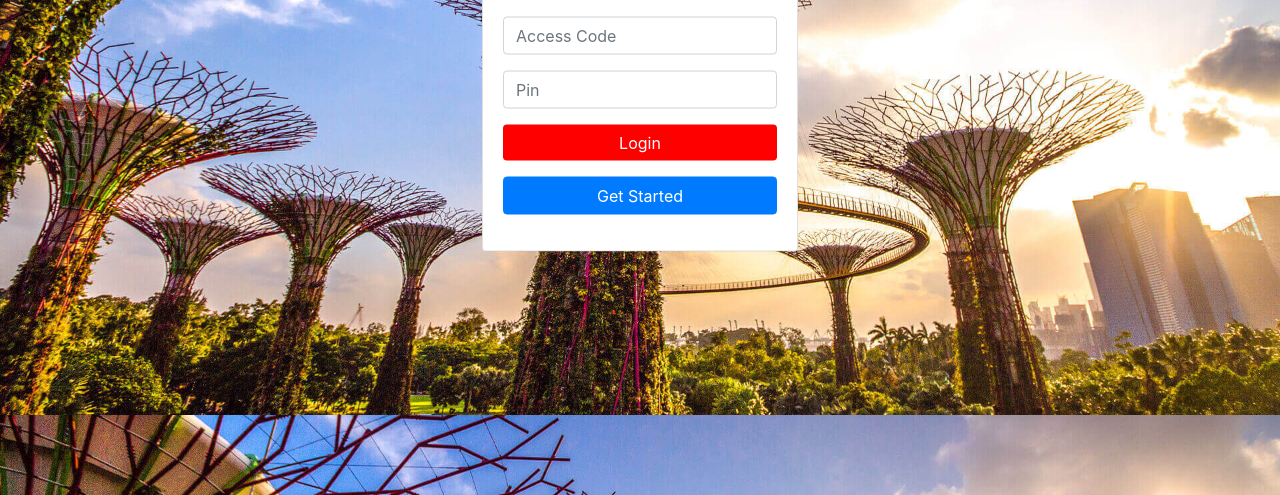
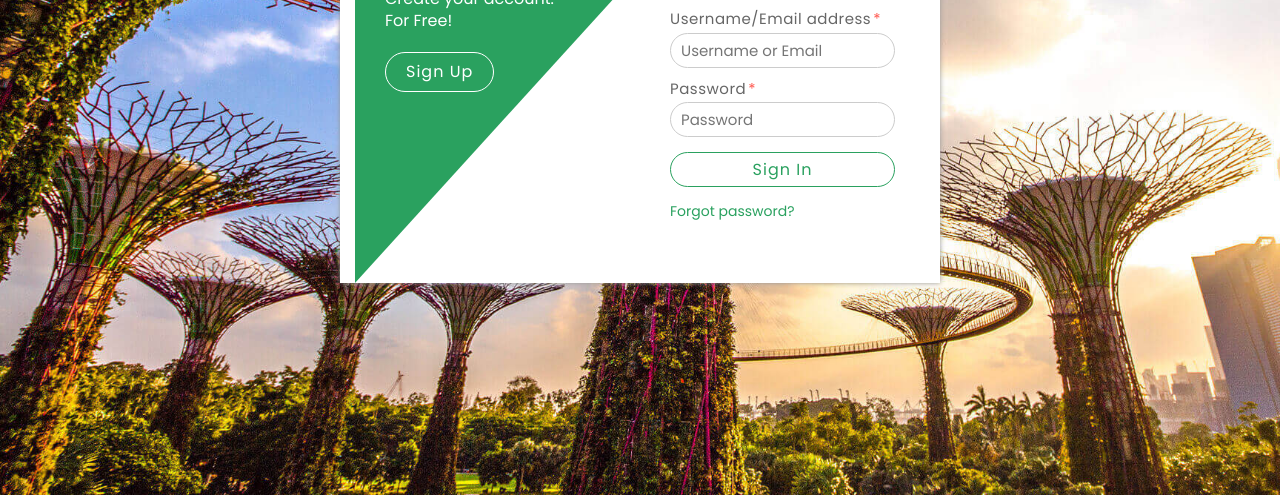
Before and after one commit to sahftech/OCBC_DevOps, a website: page public/index.html in a window 1280 px wide. Shown: the part 305-800 px from the top of the page. Drawn offline with nearby package versions, Linux system fonts and the light colour scheme.

Commit message:
updated design

```diff
--- a/public/index.css
+++ b/public/index.css
@@ -1,4 +1,5 @@
 /* styles.css */
+@import url('https://fonts.googleapis.com/css2?family=Poppins&display=swap');
 #image-overlay {
     position: absolute;
     top: 0;
@@ -9,28 +10,203 @@
     z-index: 1; /* Ensure the overlay is above the image */
 }
 /* styles.css */
-body {
-    margin: 0;
-    padding: 0;
-    background: url('images/background.png');
-    background-size: cover;
-}
 
 .container {
     position: relative;
 }
 
 .card {
+    width: 100%; /* Set the width of the card */
+    max-width: 400px;
+    height: 400px;/* Set a maximum width if needed */
     position: fixed;
     top: 50%;
-    left: 50%;
-    transform: translate(-50%, -50%);
+    right: 50px; /* Adjust this value to position it to the right */
+    transform: translateY(-50%);
     z-index: 1;
 }
 
-.custom-red-button {
-    background-color: red; /* Set the background color to red */
-    color: white; /* Set the text color to white for better contrast */
-    border: none; /* Remove the button's border */
-    /* You can also add more styles if needed */
+*{
+box-sizing: border-box;
 }
+
+body{
+margin: 0;
+padding: 0;
+font-family: poppins, Arial, Helvetica, sans-serif;
+font-size: 20px;
+font-weight: 400;
+background: url('images/background.png');
+background-size: cover;
+}
+
+.wrapper{
+margin: 0 auto;
+width: 100%;
+max-width: 1140px;
+min-height: 100vh;
+display: flex;
+align-items: center;
+justify-content: center;
+flex-direction: column;
+}
+
+.container{
+position: relative;
+width: 100%;
+max-width: 600px;
+height: auto;
+display: flex;
+background: #ffffff;
+box-shadow: 0 0 5px #999999;
+}
+
+
+
+.login .col-left,
+.login .col-right{
+padding: 30px;
+display: flex;
+}
+
+
+.login .col-left{
+    width: 60%;
+    clip-path: polygon(0 0, 0% 100%, 100% 0 );
+    background: #2aa15f;
+    }
+
+    .login .col-right{
+    padding: 60px 30px;
+    width: 50%;
+    margin-left: -10%;
+    }
+
+
+    @media(max-width: 575px){
+        .login .container{
+        flex-direction: column;
+        box-shadow: none;
+        }
+        .login .col-left,
+        .login .col-right{
+        width: 100%;
+        margin: 0;
+        clip-path: none;
+        }
+        .login .col-right{
+        padding: 30px;
+        }
+
+        }
+
+
+        .login .login-text{
+        position: relative;
+        width: 100%;
+        color: #ffffff;
+        }
+
+        .login .login-text h2{
+        margin: 0 0 15px 0;
+        font-size: 30px;
+        font-weight: 700;
+        }
+
+        .login .login-text p{
+        margin: 0 0 20px 0;
+        font-size: 16px;
+        font-weight: 500;
+        line-height: 22px;
+        }
+
+        .login .login-text .btn{
+        display: inline-block;
+        font-family: poppins;
+        padding: 7px 20px;
+        font-size: 16px;
+        letter-spacing: 1px;
+        text-decoration: none;
+        border-radius: 30px;
+        color: #ffffff;
+        outline: none;
+        border: 1px solid #ffffff;
+        box-shadow: inset 0 0 0 0 #ffffff;
+        transition: .3s;
+        }
+
+        .login .login-text .btn:hover{
+        color: #2aa15f;
+        box-shadow: inset 150px 0 0 0 #ffffff;
+        }
+
+        .login .login-form{
+        position: relative;
+        width: 100%;
+        }
+        .login .login-form h2{
+        margin: 0 0 15px 0;
+        font-size: 22px;
+        font-weight: 700;
+        }
+        .login .login-form p{
+        margin: 0 0 10px 0;
+        text-align: left;
+        color: #666666;
+        font-size: 15px;
+        }
+        .login .login-form p:last-child{
+        margin: 0;
+        padding-top: 3px;
+        }
+        .login .login-form p a{
+        color: #2aa15f;
+        font-size: 14px;
+        text-decoration: none;
+        }
+        .login .login-form label {
+        display: block;
+        width: 100%;
+        margin-bottom: 2px;
+        letter-spacing: .5px;
+        }
+        .login .login-form p:last-child label{
+        width: 60%;
+        float: left;
+        }
+        .login .login-form label span{
+        color: #ff574e;
+        padding-left: 2px;
+        }
+        .login .login-form input{
+        display: block;
+        width: 100%;
+        height: 35px;
+        padding: 0 10px;
+        outline: none;
+        border: 1px solid #cccccc;
+        border-radius: 30px;
+        }
+        .login .login-form input:focus{
+        border-color: #ff574e;
+        }
+        .login .login-form button,
+        .login .login-form input[type=submit] {
+        display: inline-block;
+        width: 100%;
+        margin-top: 5px;
+        color: #2aa15f;
+        font-size: 16px;
+        letter-spacing: 1px;
+        cursor: pointer;
+        background: transparent;
+        border: 1px solid #2aa15f;
+        border-radius: 30px;
+        box-shadow: inset 0 0 0 0 #2aa15f;
+        transition: .3s;
+        }
+        .login .login-form button:hover,
+        .login .login-form input[type=submit]:hover{
+        color: #ffffff;
+        box-shadow: inset 250px 0 0 0 #2aa15f;
+        }
--- a/public/index.html
+++ b/public/index.html
@@ -10,35 +10,37 @@
 </head>
 
 <body>
-  <div class="container mt-5">
-    <div class="row justify-content-center">
-      <div class="col-md-6">
-        <div class="card">
-          <div class="card-header">
-            <h5>Digital Banking</h5>
+  <div class="wrapper login">
+      <div class="container">
+          <div class="col-left">
+              <div class="login-text">
+                  <h2>Welcome!</h2>
+                  <p>Create your account.<br>For Free!</p>
+                  <a href="register.html" class="btn">Sign Up</a>
+              </div>
           </div>
-          <div class="card-body">
-            <form>
-              <div class="form-group">
-                <input type="email" class="form-control" id="access" placeholder="Access Code">
+          <div class="col-right">
+              <div class="login-form">
+                  <h2>Login</h2>
+                  <form action="">
+                      <p>
+                          <label>Username/Email address<span>*</span></label>
+                          <input type="text" placeholder="Username or Email" required>
+                      </p>
+                      <p>
+                          <label>Password<span>*</span></label>
+                          <input type="password" placeholder="Password" required>
+                      </p>
+                      <p>
+                          <input type="submit" value="Sign In">
+                      </p>
+                      <p>
+                          <a href="">Forgot password?</a>
+                      </p>
+                  </form>
               </div>
-              <div class="form-group">
-                <input type="password" class="form-control" id="pin" placeholder="Pin">
-              </div>
-              <p align="center" id="error" class="text-danger"></p>
-              <div class="form-group">
-                <button type="button" class="btn btn-primary btn-block custom-red-button"
-                  onclick="login()">Login</button>
-              </div>
-
-              <div class="form-group">
-                <button type="button" class="btn btn-primary btn-block" onclick="getstarted()">Get Started</button>
-              </div>
-            </form>
           </div>
-        </div>
       </div>
-    </div>
   </div>
 </body>
 
```
Also changed, not shown: public/register.html (added, +48 -0 lines).
